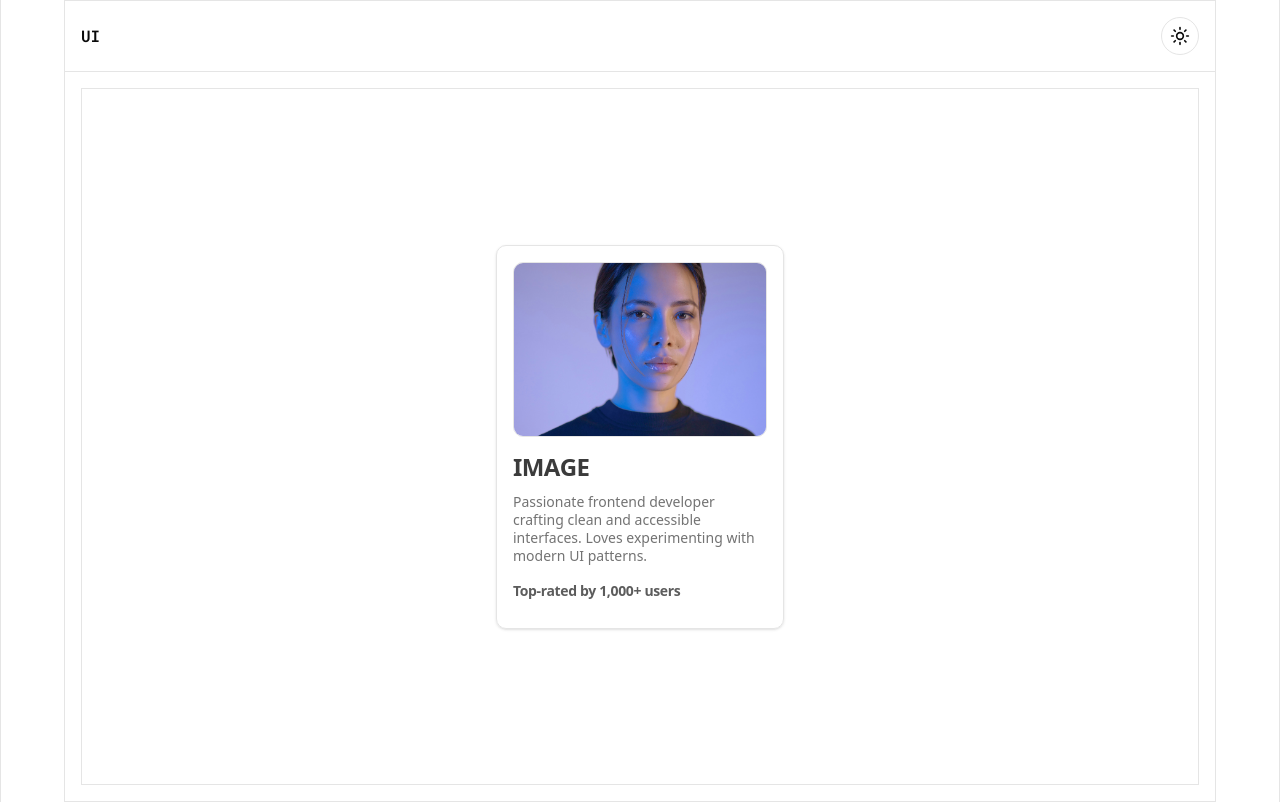
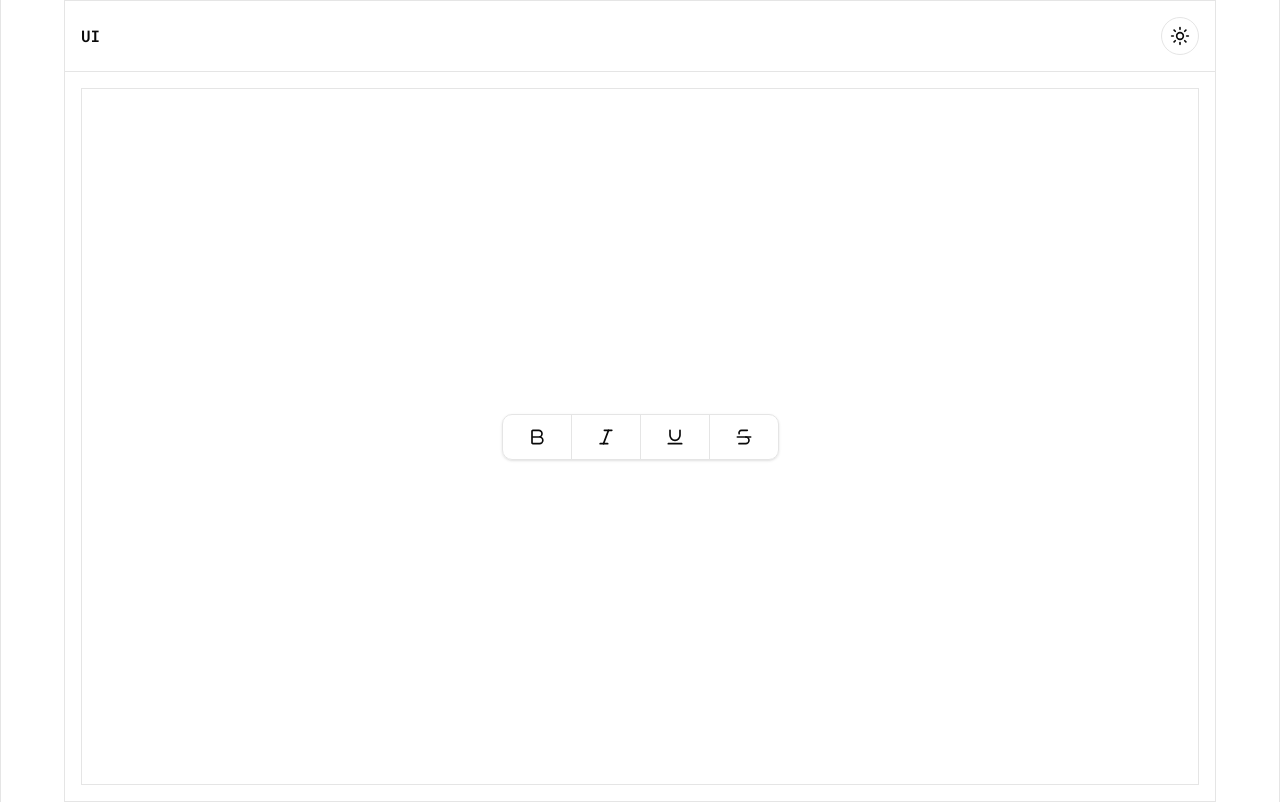
Before and after one commit to negativ14/UI, a Next.js app: page / in a window 1280 px wide. Built offline with nearby package versions, Linux system fonts and the light colour scheme.

Commit message:
added tabs

```diff
--- a/src/app/page.tsx
+++ b/src/app/page.tsx
@@ -1,14 +1,6 @@
-import TailwindPattern from "@/components/backgrounds/TailwindPattern";
-import {
-  Card,
-  CardDescription,
-  CardFooter,
-  CardImage,
-  CardTitle,
-} from "@/components/card/index";
 import { ToggleTheme } from "@/components/ui/toggle-theme";
-import Image from "next/image";
-import image from "@/components/card/assets/aiony-haust-3TLl_97HNJo-unsplash.jpg";
+import Tab from "@/components/tab/ui/Tab";
+import ToogleItem from "@/components/tab/ui/ToggleItem";
 
 export default function Home() {
   return (
@@ -22,28 +14,8 @@ export default function Home() {
 
           <div className="w-full flex-1 min-h-96 p-4">
             <div className="border h-full w-full flex justify-center">
-              <div className="w-full h-full bg-background p-2 overflow-hidden relative flex justify-center items-center gap-4">
-                {/* render comp */}
-                <Card>
-                  <CardImage>
-                    <Image
-                      src={image}
-                      fill
-                      alt="avatr"
-                      className=" object-cover group-hover:scale-120 transition-all duration-300"
-                    />
-                  </CardImage>
-                  <CardTitle>Image</CardTitle>
-
-                  <CardDescription>
-                    Passionate frontend developer crafting clean and accessible
-                    interfaces. Loves experimenting with modern UI patterns.
-                  </CardDescription>
-
-                  <CardFooter>
-                    Top-rated by 1,000+ users
-                  </CardFooter>
-                </Card>
+              <div className="w-full h-full bg-background p-2 overflow-hidden relative flex  justify-center items-center gap-4">
+                <ToogleItem />
               </div>
             </div>
           </div>
--- a/src/components/card/ui/CardTitle.tsx
+++ b/src/components/card/ui/CardTitle.tsx
@@ -11,11 +11,12 @@ const CardTitle = React.forwardRef<HTMLDivElement, HTMLMotionProps<"div">>(
         ref={ref}
         {...props}
         className={cn(
-          "relative text-2xl font-bold tracking-tight overflow-hidden whitespace-nowrap uppercase leading-5 mt-1 text-foreground/80",
+          "relative text-2xl font-bold tracking-tight overflow-hidden uppercase leading-5 mt-1 text-foreground/80 whitespace-nowrap",
           className
         )}
       >
         <motion.div
+          className="w-full truncate"
           variants={{
             normal: {
               transition: {
@@ -55,7 +56,7 @@ const CardTitle = React.forwardRef<HTMLDivElement, HTMLMotionProps<"div">>(
         </motion.div>
 
         <motion.div
-          className="absolute inset-0"
+          className="absolute inset-0 w-full truncate"
           variants={{
             normal: {
               transition: {
--- /dev/null
+++ b/src/components/tab/constants.ts
@@ -0,0 +1,26 @@
+import { Bold, Italic, Underline, Strikethrough } from "lucide-react";
+
+export const list = ["Home", "Pricing", "Features", "DOCS", "Blog"];
+
+export const toggleIcons = [
+  {
+    value: "bold",
+    label: "Bold",
+    icon: Bold,
+  },
+  {
+    value: "italic",
+    label: "Italic",
+    icon: Italic,
+  },
+  {
+    value: "underline",
+    label: "Underline",
+    icon: Underline,
+  },
+  {
+    value: "strikethrough",
+    label: "Strikethrough",
+    icon: Strikethrough,
+  },
+];
--- /dev/null
+++ b/src/components/tab/ui/Tab.tsx
@@ -0,0 +1,48 @@
+"use client";
+import { useState } from "react";
+import { list } from "../constants";
+import { motion } from "motion/react";
+import { cn } from "@/lib/utils";
+
+export default function Tab() {
+  const [tabItem, setTabItem] = useState<string | null>(null);
+  const [hovered, setHovered] = useState<string | null>(null);
+
+  return (
+    <ul className="border rounded-full flex items-center justify-around p-1 shadow-md z-0">
+      {list.map((item, index) => (
+        <li
+          onClick={() => setTabItem(item)}
+          onMouseEnter={() => setHovered(item)}
+          onMouseLeave={() => setHovered(null)}
+          key={index}
+          className="uppercase text-muted-foreground py-3 px-6 relative"
+        >
+          <span
+            className={cn(
+              tabItem === item &&
+                "text-foreground transition-colors duration-300 relative z-10"
+            )}
+          >
+            {item}
+          </span>
+
+          {hovered === item && (
+            <motion.div
+              transition={{ duration: 0.3, ease: "easeOut" }}
+              layoutId="hover"
+              className="absolute inset-0 bg-foreground/5 dark:bg-foreground/10 rounded-full z-0"
+            />
+          )}
+
+          {tabItem === item && (
+            <motion.div
+              layoutId="item"
+              className="absolute inset-0 bg-foreground/10 rounded-full z-0"
+            />
+          )}
+        </li>
+      ))}
+    </ul>
+  );
+}
--- /dev/null
+++ b/src/components/tab/ui/ToggleItem.tsx
@@ -0,0 +1,38 @@
+"use client";
+import { useState } from "react";
+import { toggleIcons } from "../constants";
+import { motion } from "motion/react";
+
+export default function ToogleItem() {
+  const [selectedTool, setSelectedTool] = useState<string | null>(null);
+  const [hovered, setHovered] = useState<string | null>(null);
+  return (
+    <ul className="flex border rounded-lg divide-x overflow-hidden shadow-sm">
+      {toggleIcons.map(({ value, icon: Icon }, index) => (
+        <li
+          key={index}
+          onClick={() => setSelectedTool(value)}
+          onMouseEnter={() => setHovered(value)}
+          onMouseLeave={() => setHovered(null)}
+          className="py-3 px-6 relative"
+        >
+          <Icon className="h-5 w-auto relative z-10" />
+
+          {hovered === value && (
+            <motion.div
+              layoutId="hover"
+              className="absolute inset-0 bg-foreground/5 dark:bg-foreground/10 z-0"
+            />
+          )}
+
+          {selectedTool === value && (
+            <motion.div
+              layoutId="select"
+              className="absolute inset-0 bg-foreground/10 dark:bg-foreground/20 z-0"
+            />
+          )}
+        </li>
+      ))}
+    </ul>
+  );
+}
```
